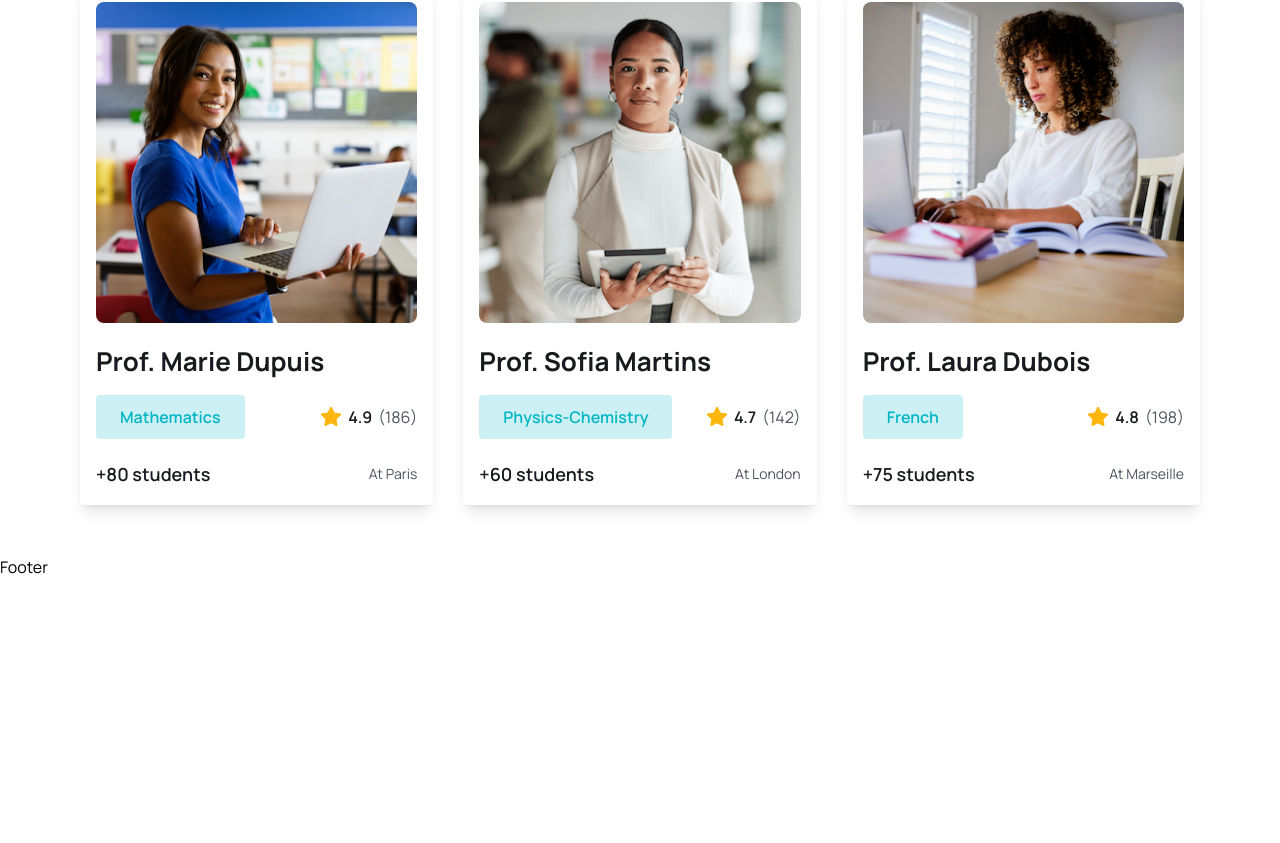
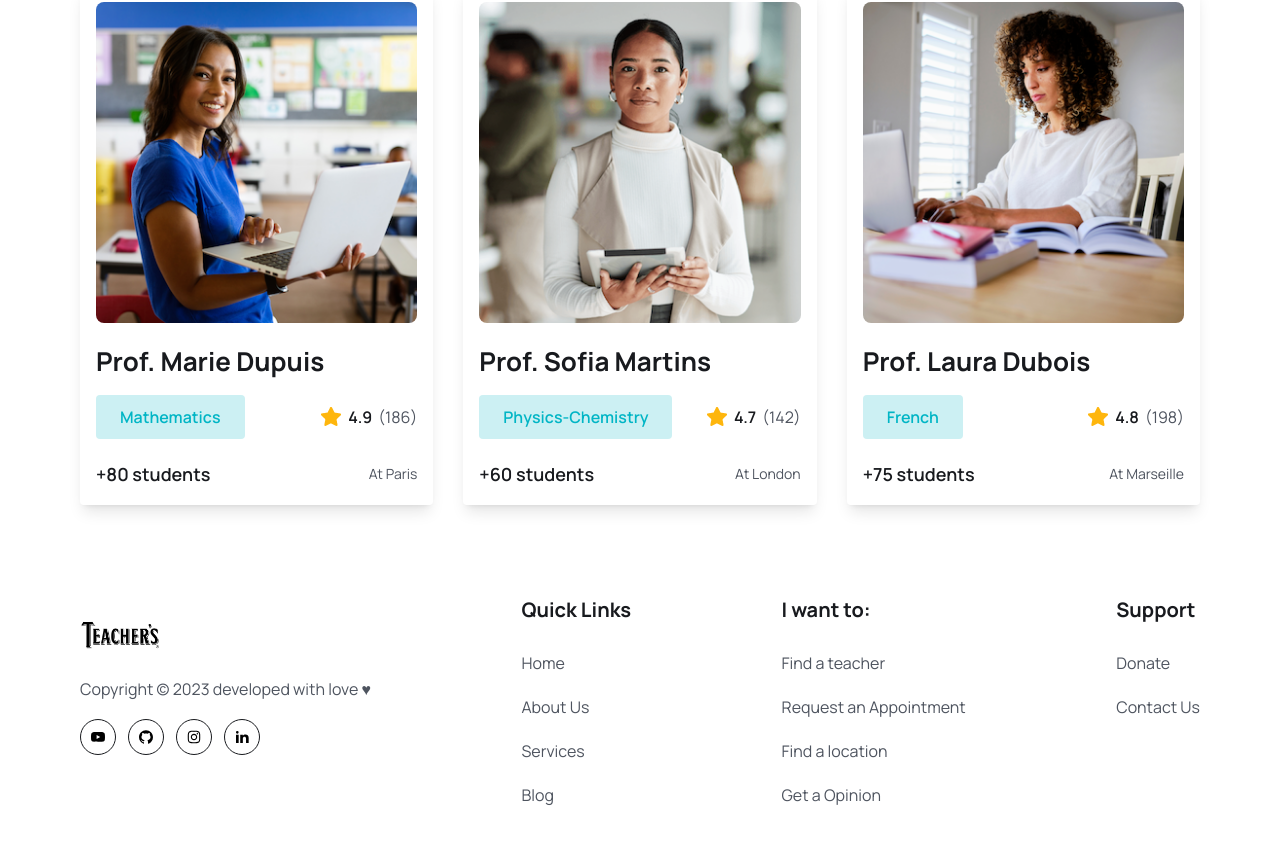
Before and after one commit to clemritz/medical-booking-website, a React (Vite) app in the folder frontend/: page / in a window 1280 px wide. Shown: the part 3843-4686 px from the top of the page. Before the commit the page ends 4422 px from the top, so only its background shows below. Built offline with nearby package versions, Linux system fonts and the light colour scheme.

Commit message:
adding footer

```diff
--- a/frontend/src/components/Footer/Footer.jsx
+++ b/frontend/src/components/Footer/Footer.jsx
@@ -1,9 +1,149 @@
-import React from 'react'
+import React from "react";
+
+import { Link } from "react-router-dom";
+import logo from "../../assets/images/teacherlogo.png";
+import { RiLinkedinFill } from "react-icons/ri";
+import {
+  AiFillYoutube,
+  AiFillGithub,
+  AiOutlineInstagram,
+} from "react-icons/ai";
+
+const socialLinks = [
+  {
+    path: "https://www.youtube.com/watch?v=AKxBkQNb6bw&ab_channel=ThoskaBrah",
+    icon: <AiFillYoutube className="group-hover:text-white w-4 h-5" />,
+  },
+  {
+    path: "https://github.com/clemritz",
+    icon: <AiFillGithub className="group-hover:text-white w-4 h-5" />,
+  },
+  {
+    path: "https://www.instagram.com/rafaelnadal/",
+    icon: <AiOutlineInstagram className="group-hover:text-white w-4 h-5" />,
+  },
+  {
+    path: "https://www.linkedin.com/in/clementritz/",
+    icon: <RiLinkedinFill className="group-hover:text-white w-4 h-5" />,
+  },
+];
+
+const quickLinks01 = [
+  {
+    path: "/home",
+    display: "Home",
+  },
+  {
+    path: "/",
+    display: "About Us",
+  },
+  {
+    path: "/services",
+    display: "Services",
+  },
+  {
+    path: "/",
+    display: "Blog",
+  },
+];
+
+const quickLinks02 = [
+  {
+    path: "/find-a-teacher",
+    display: "Find a teacher",
+  },
+  {
+    path: "/",
+    display: "Request an Appointment",
+  },
+  {
+    path: "/",
+    display: "Find a location",
+  },
+  {
+    path: "/",
+    display: "Get a Opinion",
+  },
+];
+
+const quickLinks03 = [
+  {
+    path: "/",
+    display: "Donate",
+  },
+  {
+    path: "/",
+    display: "Contact Us",
+  },
+];
 
 const Footer = () => {
+  const year = new Date().getFullYear();
+
   return (
-    <div>Footer</div>
-  )
-}
+    <footer className="pb-16 pt-10">
+      <div className="container">
+        <div className="flex justify-between flex-col md:flex-row flex-wrap gap-[30px]">
+          <div>
+            <img src={logo} alt="Teacher Logo" className="w-20" />
+            <p className="text-[16px] leading-7 font-[400] text-textColor">
+              Copyright © {year} developed with love ♥
+            </p>
+            <div className="flex items-center gap-3 mt-4">
+              {socialLinks.map((link, index) => (
+                <Link
+                  to={link.path}
+                  key={index}
+                  className="w-9 h-9 border border-solid border-[#181A1E] rounded-full flex items-center justify-center group hover:bg-primaryColor hover:border-none"
+                >
+                  {link.icon}
+                </Link>
+              ))}
+            </div>
+          </div>
+          <div>
+            <h2 className="text-[20px] leading-[30px] font-[700] mb-6 text-headingColor">
+              Quick Links
+            </h2>
 
-export default Footer
+            <ul>
+              {quickLinks01.map((item, index) => (
+                <li key={index} className="mb-4">
+                  <Link to={item.path} className="text-[16px] leading-7 font-[400] text-textColor">{item.display}</Link>
+                </li>
+              ))}
+            </ul>
+          </div>
+          <div>
+            <h2 className="text-[20px] leading-[30px] font-[700] mb-6 text-headingColor">
+              I want to:
+            </h2>
+
+            <ul>
+              {quickLinks02.map((item, index) => (
+                <li key={index} className="mb-4">
+                  <Link to={item.path} className="text-[16px] leading-7 font-[400] text-textColor">{item.display}</Link>
+                </li>
+              ))}
+            </ul>
+          </div>
+          <div>
+            <h2 className="text-[20px] leading-[30px] font-[700] mb-6 text-headingColor">
+              Support
+            </h2>
+
+            <ul>
+              {quickLinks03.map((item, index) => (
+                <li key={index} className="mb-4">
+                  <Link to={item.path} className="text-[16px] leading-7 font-[400] text-textColor">{item.display}</Link>
+                </li>
+              ))}
+            </ul>
+          </div>
+        </div>
+      </div>
+    </footer>
+  );
+};
+
+export default Footer;
--- a/frontend/src/pages/Home.jsx
+++ b/frontend/src/pages/Home.jsx
@@ -315,6 +315,9 @@
         </div>
       </section>
       {/*----- Teacher's section end -----*/}
+
+      {/*----- Testimonial section start -----*/}
+      {/*----- Testimonial section end -----*/}
     </>
   );
 };
```
